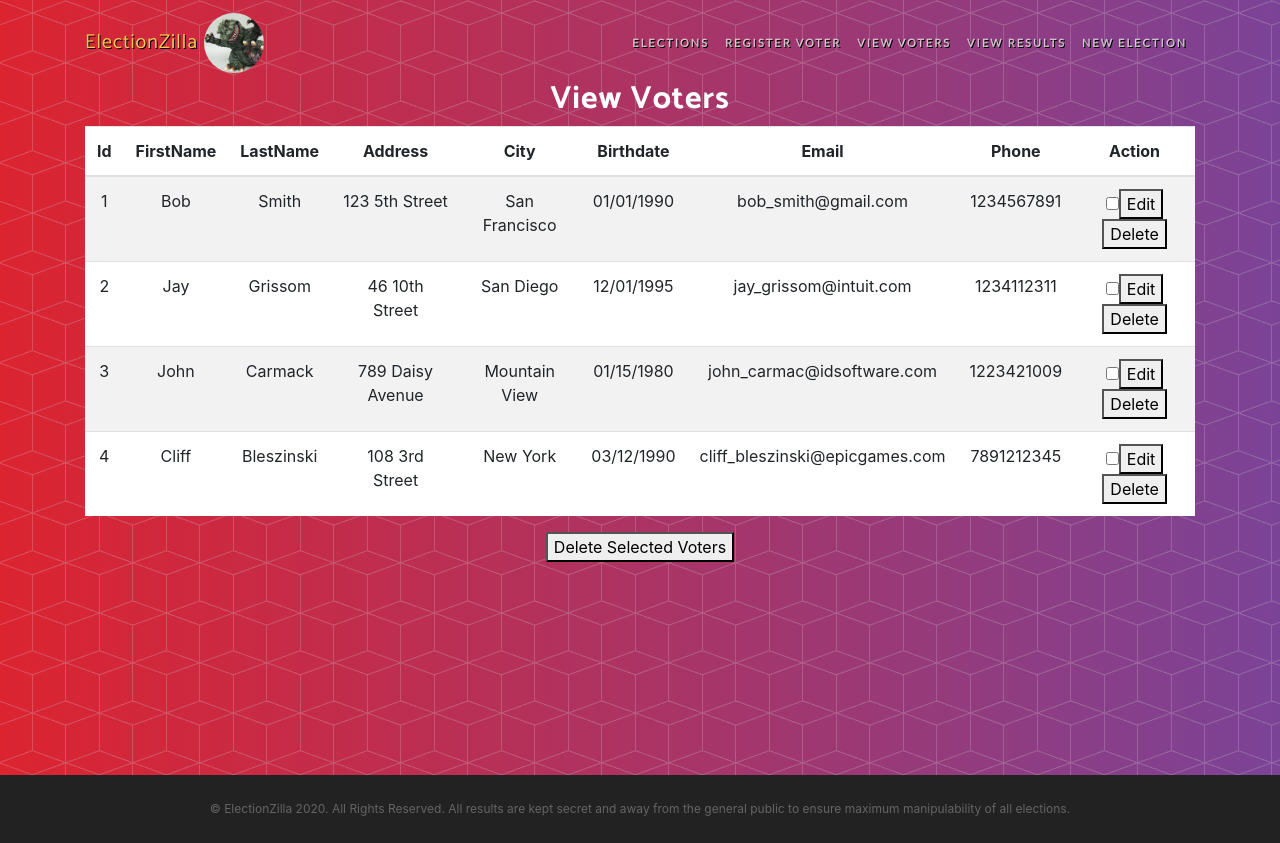
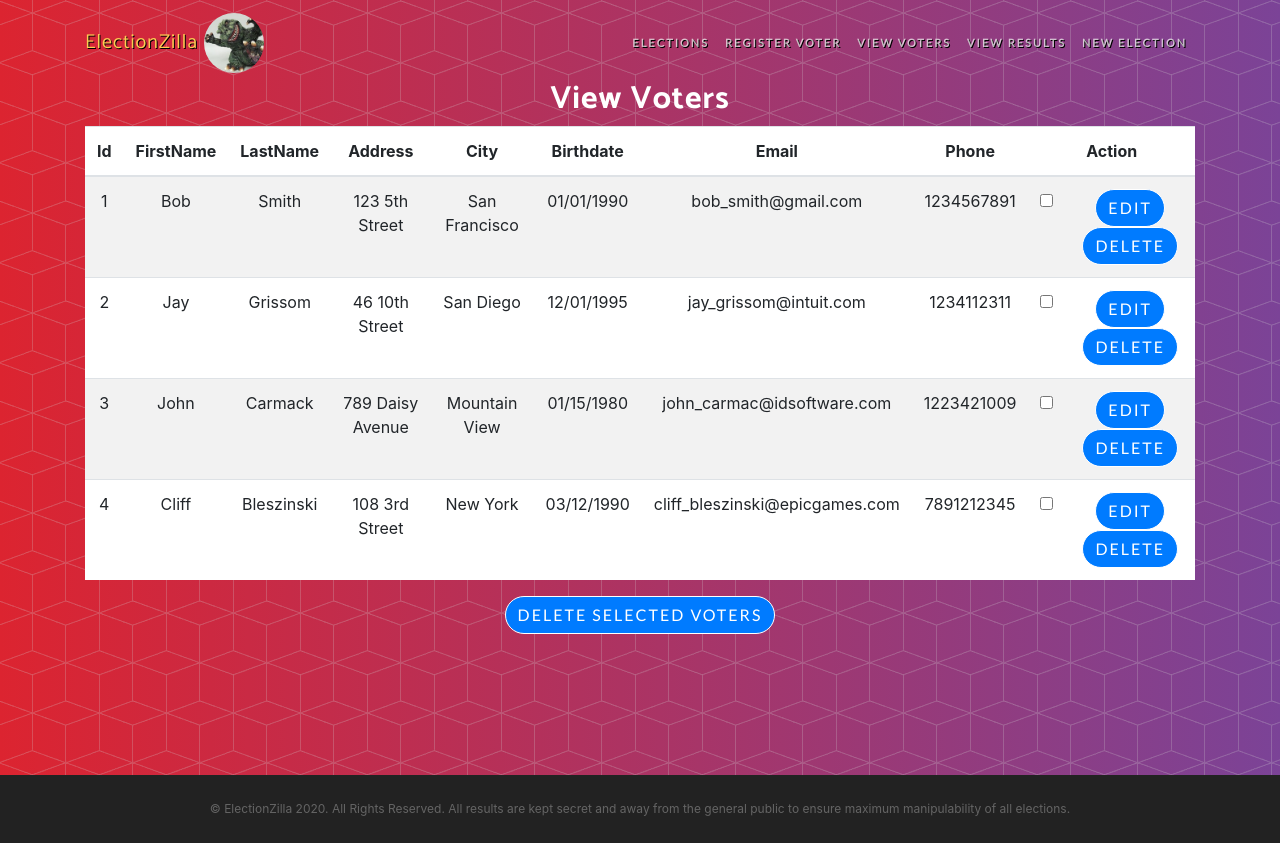
Before and after one commit to JustinHermida/election-zilla, a React (Create React App) app: page /view-voters in a window 1280 px wide. Built offline with nearby package versions, Linux system fonts and the light colour scheme; data requests are answered from the project's data file; the HTML template or start-up script is replaced by a standard one; a web font is replaced by a local one.

Commit message:
CSS updates.

```diff
--- a/src/App.js
+++ b/src/App.js
@@ -36,7 +36,6 @@ function App() {
                   <ViewResultsContainer />
               </Route>
               <Route path="/new-election">
-                <div>New Election Component Goes Here.</div>
                   <ElectionFormContainer />
               </Route>
             </Switch>
--- a/src/components/FormControls.js
+++ b/src/components/FormControls.js
@@ -3,10 +3,10 @@ import React from 'react';
 export const StringFormControl = (props) => {
 
   return (
-    <div>
+    <div className="text-left">
       <label htmlFor={props.name + '-input'}>{props.caption}</label>
       <input type="text" id={props.name + '-input'} name={props.name}
-        value={props.value} onChange={props.onChange} />
+        value={props.value} onChange={props.onChange} className="form-control" />
     </div>
   );
 };
--- a/src/components/NewElectionsForm.js
+++ b/src/components/NewElectionsForm.js
@@ -40,6 +40,9 @@ export const NewElectionsForm = ({questions, onAddBallotQuestions, onSaveBallot}
 
     return (
         <>
+            <header className="tool-header">
+                <h1>New Election</h1>
+            </header>
             <form>
                 <div className="form-group row">
                     <label htmlFor="new-ballot-input">Ballot Name</label>
@@ -49,7 +52,7 @@ export const NewElectionsForm = ({questions, onAddBallotQuestions, onSaveBallot}
                     <label htmlFor="new-question-input">New Question</label>
                     <input className="form-control" type="text" id="new-question-input" name="question" value={ballot.question} onChange={change} />
                 </div>
-                <button type="button" className="btn btn-secondary" onClick={addBallotQuestion}>Add Question</button>
+                <button type="button" className="btn btn-secondary mb-4" onClick={addBallotQuestion}>Add Question</button>
             </form>
             <NewQuestionsTable questions={questions} />
             <button type="button" className="btn btn-primary" onClick={saveElection}>Save Ballot</button>
--- a/src/components/ViewElectionResults.js
+++ b/src/components/ViewElectionResults.js
@@ -5,7 +5,7 @@ import { ViewBallot } from "./ViewBallot";
 export const ViewElectionResults = ({ elections, onViewBallotResults}) => {
     return (
         <div>
-            <header>
+            <header className="tool-header">
                 <h1>View Results</h1>
             </header>
             <table className="table table-striped light-background">
--- a/src/components/ViewElections.js
+++ b/src/components/ViewElections.js
@@ -4,7 +4,7 @@ import { Link } from 'react-router-dom'
 export const ViewElections = ({ elections }) => {
     return (
     <div>
-      <header>
+      <header className="tool-header">
         <h1>Elections</h1>
       </header>
       <table className="table table-striped light-background">
--- a/src/components/VoterEditRow.js
+++ b/src/components/VoterEditRow.js
@@ -39,10 +39,10 @@ export const VoterEditRow = ({
       <td><input type="text" name="birthdate" value={voterForm.birthdate} onChange={change} /></td>
       <td><input type="text" name="email" value={voterForm.email} onChange={change} /></td>
       <td><input type="text" name="phone" value={voterForm.phone} onChange={change} /></td>
-      <td>
-        <button type="button"
+      <td colSpan="2">
+        <button type="button" className="btn btn-primary"
           onClick={saveVoter}>Save</button>
-        <button type="button"
+        <button type="button" className="btn btn-primary"
           onClick={cancelVoter}>Cancel</button>
       </td>
     </tr>
--- a/src/components/VoterForm.js
+++ b/src/components/VoterForm.js
@@ -31,7 +31,7 @@ export const VoterForm = ({ buttonText, onSubmitVoter }) => {
       <StringFormControl caption="Birthdate" name="birthdate" value={voterForm.birthdate} onChange={change} />
       <StringFormControl caption="Email" name="email" value={voterForm.email} onChange={change} />
       <StringFormControl caption="Phone" name="phone" value={voterForm.phone} onChange={change} />
-      <Link className="btn btn-primary" to="/" onClick={submitVoter}>{buttonText}</Link>
+      <Link className="btn btn-primary mt-4" to="/" onClick={submitVoter}>{buttonText}</Link>
     </form>
   )
 
--- a/src/components/VoterFormTool.js
+++ b/src/components/VoterFormTool.js
@@ -12,7 +12,7 @@ export const VoterFormTool = ({
   return (
     <div>
       <ToolHeader headerText="Register Voter" />
-    <VoterForm buttonText="Complete Registration" onSubmitVoter={addVoter} />
+      <VoterForm buttonText="Complete Registration" onSubmitVoter={addVoter} />
     </div>
   );
 };
--- a/src/components/VoterTable.js
+++ b/src/components/VoterTable.js
@@ -29,7 +29,7 @@ export const VoterTable = ({
 
   return (
     <>
-      <table className="light-background table table-striped table-responsive-xl">
+      <table className="light-background table table-striped table-responsive">
         <thead>
           <tr>
             <th onClick={() => headerClickHandler("id")}>Id</th>
@@ -40,7 +40,7 @@ export const VoterTable = ({
             <th onClick={() => headerClickHandler("birthdate")}>Birthdate</th>
             <th onClick={() => headerClickHandler("email")}>Email</th>
             <th onClick={() => headerClickHandler("phone")}>Phone</th>
-            <th>Action</th>
+            <th colSpan="2">Action</th>
           </tr>
         </thead>
         <tbody>
@@ -54,7 +54,7 @@ export const VoterTable = ({
                     ondeleteVoterFromSelectedListList={deleteVoterFromSelectedListList}/>)}
         </tbody>
       </table>
-      <button type="button" onClick={() => deleteMultiple(selectedList)}>Delete Selected Voters</button>
+      <button className="btn btn-primary" type="button" onClick={() => deleteMultiple(selectedList)}>Delete Selected Voters</button>
     </>
   );
 
--- a/src/components/VoterViewRow.js
+++ b/src/components/VoterViewRow.js
@@ -32,9 +32,11 @@ export const VoterViewRow = ({
         <td className="text">{voter.phone}</td>
         <td>
           <input type="checkbox" name="select" onChange={handleChange} />
-          <button type="button"
+        </td>
+        <td>
+          <button type="button" className="btn btn-primary"
             onClick={() => onEditVoter(voter.id)}>Edit</button>
-          <button type="button"
+          <button type="button" className="btn btn-primary"
             onClick={() => onDeleteVoter(voter.id)}>Delete</button>
         </td>
       </tr>
```
